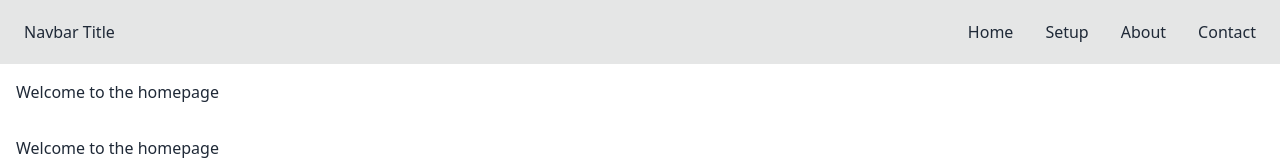
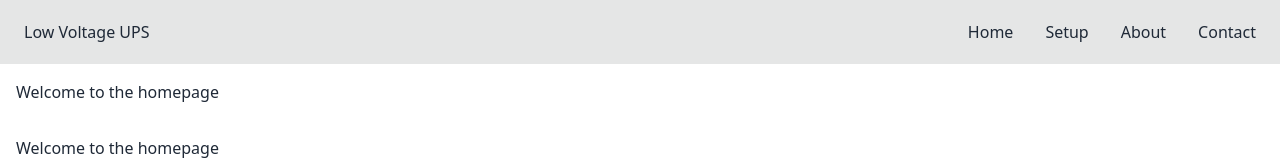
Before and after one commit to vives-project-xp/low-voltage-UPS, a Nuxt app in the folder frontend/: page / in a window 1280 px wide. Shown: the top 160 px of the page. Built offline with nearby package versions, Linux system fonts and the light colour scheme.

Commit message:
changed header title

```diff
--- a/frontend/app.vue
+++ b/frontend/app.vue
@@ -4,7 +4,7 @@
     <div class="drawer-content flex flex-col">
       <!-- Navbar -->
       <div class="flex-none sticky top-0 left-0 right-0 w-full navbar bg-base-300">
-        <div class="flex-1 px-2 mx-2">Navbar Title</div>
+        <div class="flex-1 px-2 mx-2">Low Voltage UPS</div>
         <div class="flex-none hidden lg:block">
           <ul class="menu menu-horizontal">
             <!-- Navbar menu content here -->
```
